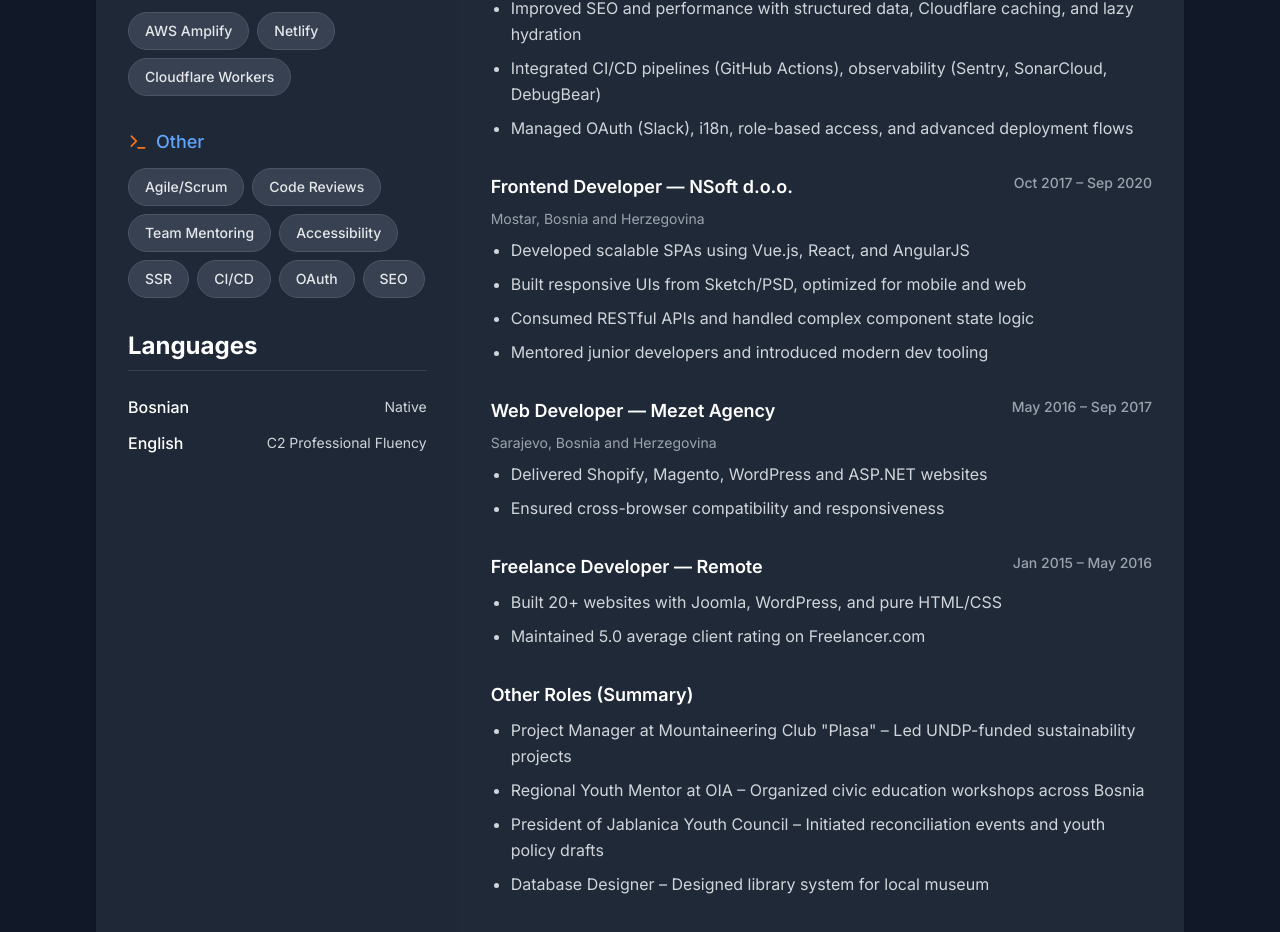
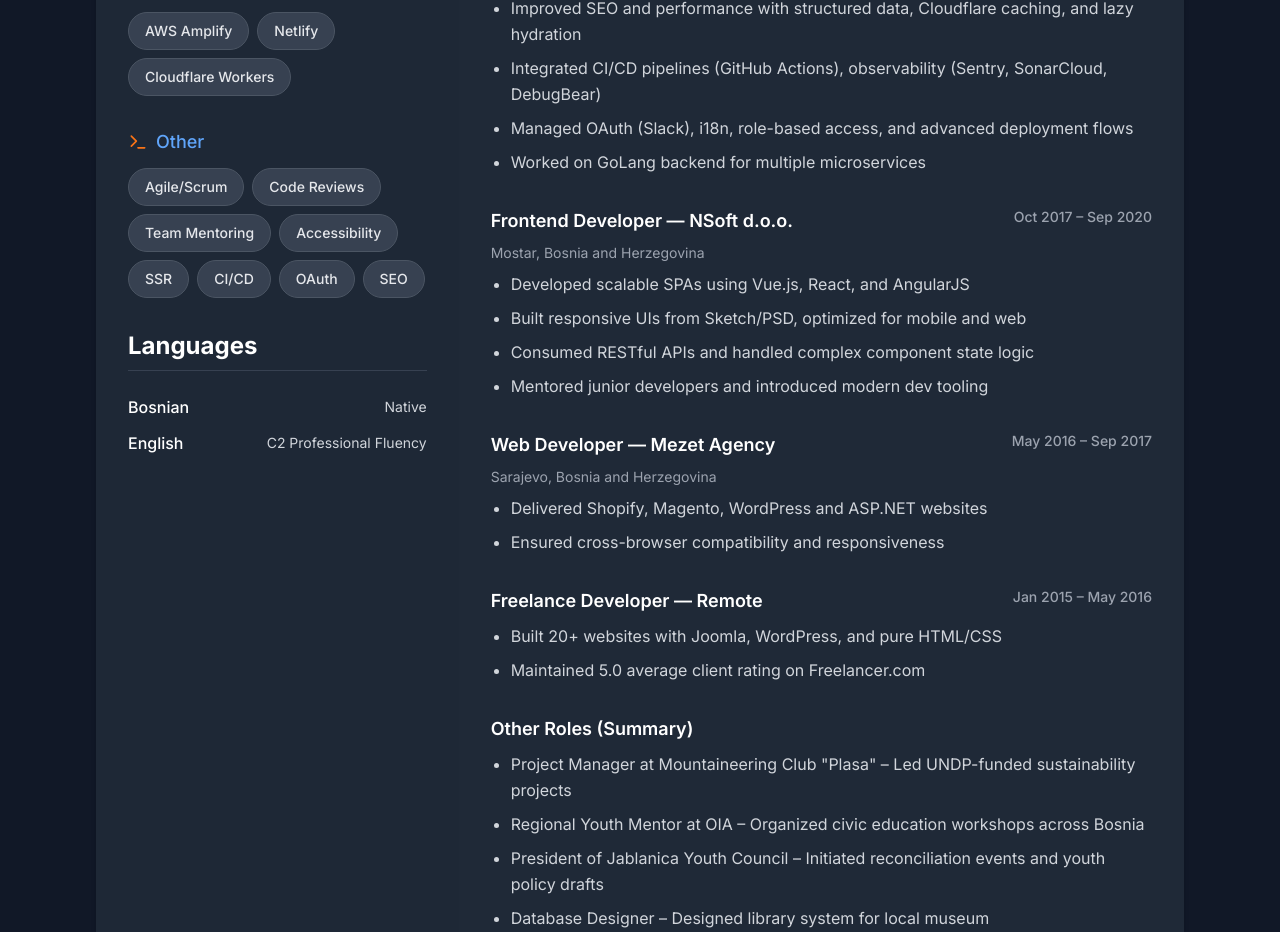
Before and after one commit to aldinezi/aldinezi, a React (Vite) app: page / in a window 1280 px wide. Shown: the part 817-1749 px from the top of the page. Built offline with nearby package versions, Linux system fonts and the light colour scheme.

Commit message:
Enhance Experience component with additional responsibilities and improved key assignment
- Added a new responsibility related to GoLang backend development.
- Improved key assignment for job articles and responsibilities for better performance and uniqueness.

```diff
--- a/src/components/Experience.tsx
+++ b/src/components/Experience.tsx
@@ -22,7 +22,8 @@ const Experience: React.FC = () => {
         'Developed collaborative text editing using Tiptap + Codox',
         'Improved SEO and performance with structured data, Cloudflare caching, and lazy hydration',
         'Integrated CI/CD pipelines (GitHub Actions), observability (Sentry, SonarCloud, DebugBear)',
-        'Managed OAuth (Slack), i18n, role-based access, and advanced deployment flows'
+        'Managed OAuth (Slack), i18n, role-based access, and advanced deployment flows',
+        'Worked on GoLang backend for multiple microservices',
       ]
     },
     {
@@ -77,7 +78,7 @@ const Experience: React.FC = () => {
 
       <div className="space-y-8">
         {jobs.map((job, index) => (
-          <article key={index} className="group">
+          <article key={index + job.title} className="group">
             <div className="flex flex-col sm:flex-row justify-between mb-2">
               <h3 className="job-title">
                 {job.title} {job.company && `— ${job.company}`}
@@ -95,7 +96,7 @@ const Experience: React.FC = () => {
 
             <ul className="job-description">
               {job.responsibilities.map((responsibility, i) => (
-                <li key={i} className="leading-relaxed">{responsibility}</li>
+                <li key={i + responsibility} className="leading-relaxed">{responsibility}</li>
               ))}
             </ul>
           </article>
```
